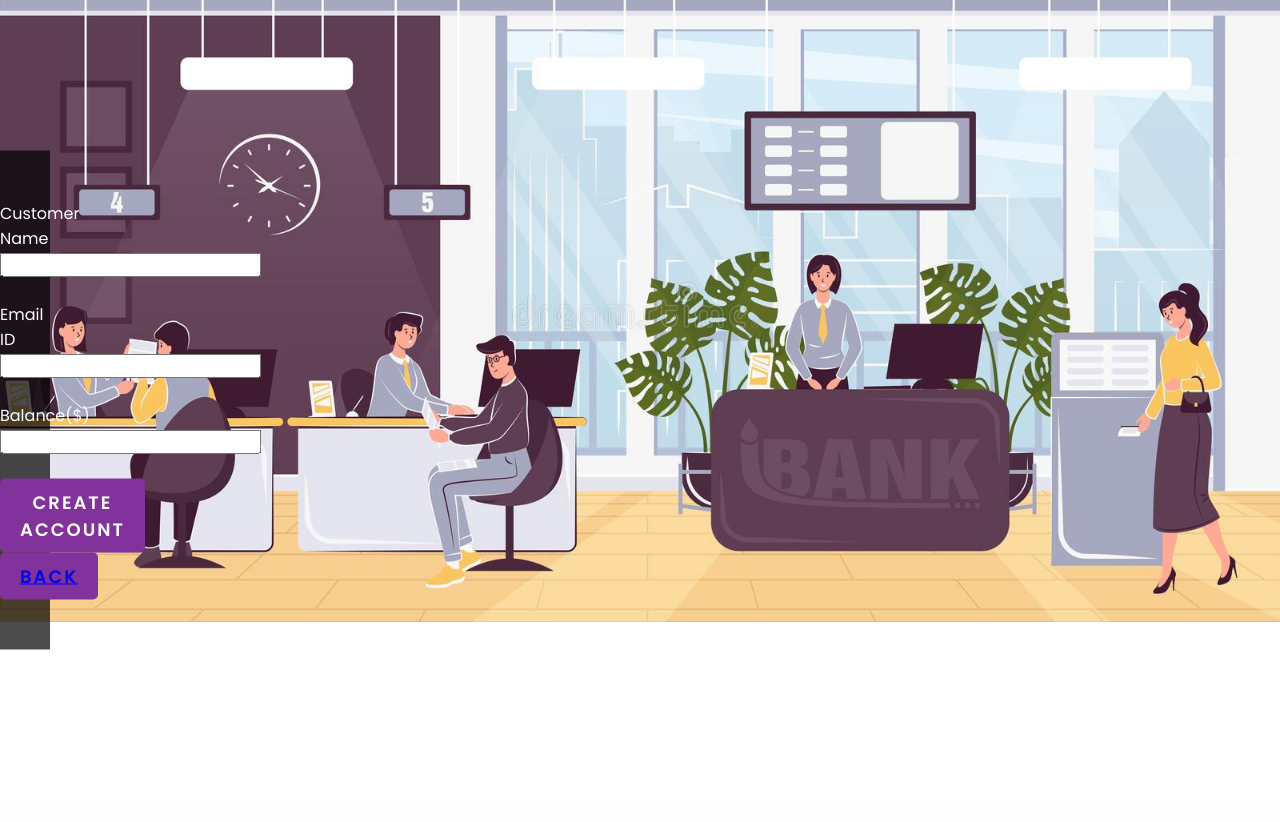
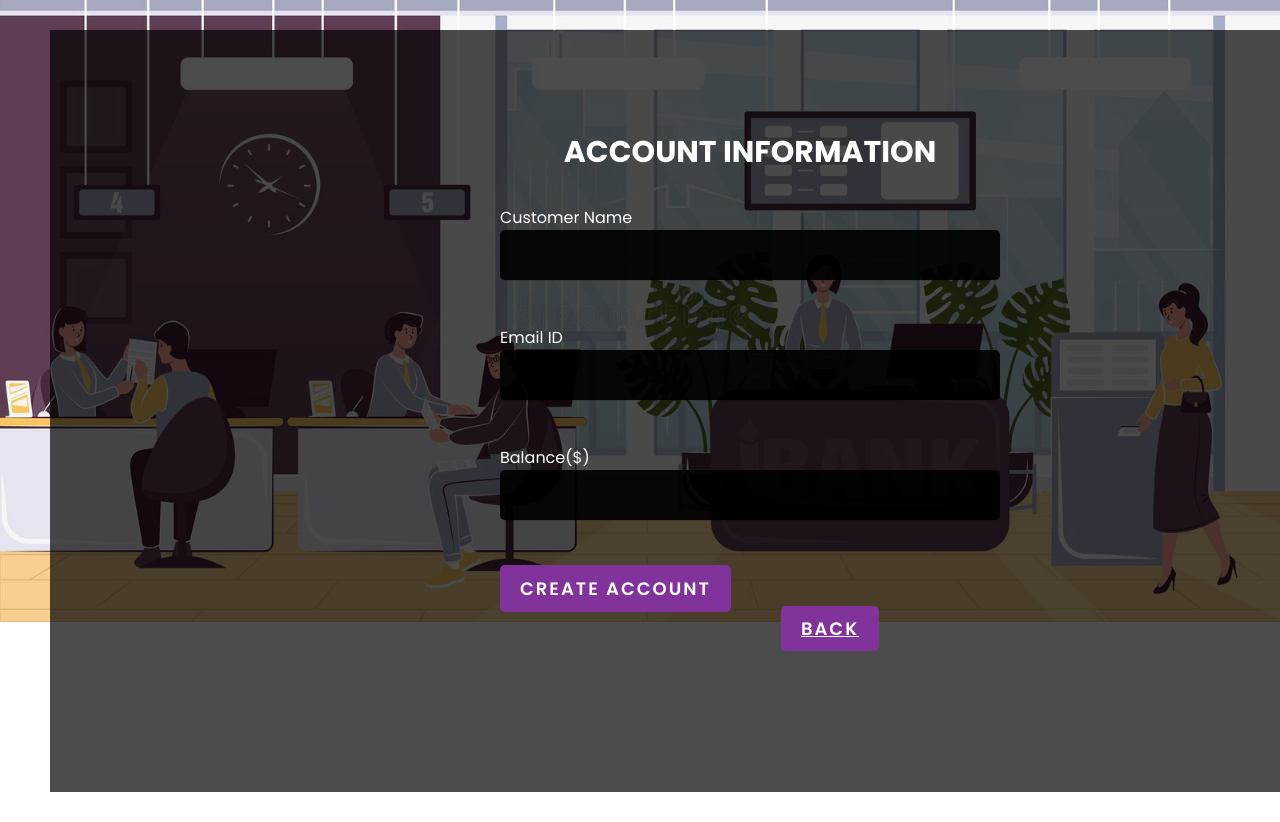
Before and after one commit to pkbparesh15/Bank-Database, a PHP site: page /insert.php in a window 1280 px wide; the page is wider, and only the part inside the window is pictured. Before the commit the page ends 650 px from the top of that part, so only its background shows below. Run offline with PHP 8.4, Linux system fonts and the light colour scheme; some web fonts are replaced.

Commit message:
Add files via upload

```diff
--- a/deposit.php
+++ b/deposit.php
@@ -72,7 +72,7 @@
 
         ?>
             <form action="./deposit.php" method="POST">
-
+                <div class="wid">
                     <div class="input-group mb-3">
                     <span class="input-group-text" id="basic-addon1">Account Number</span><br>
                     <input type="number" class="form-control" name="acc" required>
@@ -83,8 +83,9 @@
                     <input type="numfmt_format_currency" class="form-control" name="bal" required>
                     </div>
                     <br>
-                <button type="submit">Submit</button>
+                    <button type="submit">Submit</button><br><br><br>
                     <button><a href="index.php">Back</a></button>
+                </div>
             </form>
 
 
--- a/insert.php
+++ b/insert.php
@@ -45,28 +45,31 @@
             }
 
         ?>
+            <div class="about">
+                <form action="./insert.php" method="POST">
+                    <h2>Account Information</h2>
 
-            <form action="./insert.php" method="POST">
-                <div class="main">
-                    <div class="input-group mb-3">
+                    <div class="text-box">
                         <span class="input-group-text" id="basic-addon1">Customer Name</span><br>
                         <input type="text" class="form-control" name="name" required>
                     </div>
                    <br>
-                    <div class="input-group mb-3">
+                    <div class="text-box">
                        <span class="input-group-text" id="basic-addon2">Email ID</span><br>
                         <input type="email" class="form-control" name="mail" required>
                     </div>
                     <br>
-                    <div class="input-group mb-3">
+                    <div class="text-box">
                         <span class="input-group-text">Balance($)</span><br>
                         <input type="numfmt_format_currency" class="form-control" name="bal" required>
                     </div>
                     <br>
                     <button type="submit">Create Account</button>
-                    <button><a href="index.php">Back</a></button>
+                    <section>
+                    <a href="index.php">Back</a>
+                    </section>
+                </form>
             </div>
-            </form>
 
 
     </body>
--- a/phpstyle.css
+++ b/phpstyle.css
@@ -94,7 +65,6 @@ section {
 /* INDEX style*/
 
 section a {
-    float: right;
     background: rgb(130, 50, 155);
     color: #fff;
     border: none;
@@ -115,16 +85,35 @@ section a:hover {
 
 /* NEW CUSTOMER */
 
-.main {
-    width: 50%;
+.about {
     background-color: rgba(0, 0, 0, 0.7);
-    color: #ffffff;
+    padding: 100px 450px;
+    flex: 1;
+    margin: 30px 50px;
+    color: white;
+}
+
+.about h2 {
+    color: #fff;
     text-align: center;
-    padding: 50px;
-    position: absolute;
-    top: 50%;
-    left: 50%;
-    transform: translate(-50%, -50%);
+    font-size: 35px;
+    text-transform: uppercase;
+    margin-bottom: 30px;
+    font-size: 30px;
+}
+
+.form-control {
+    background: #000;
+    color: #fff;
+    border: none;
+    width: 500px;
+    height: 50px;
+    padding: 12px;
+    font-size: 15px;
+    border-radius: 5px;
+    box-shadow: 0 1px 1px rgba(0, 0, 0, 0.1);
+    margin-bottom: 20px;
+    opacity: 0.9;
 }
 
 button,
--- a/transfer.php
+++ b/transfer.php
@@ -102,7 +102,7 @@
 
         ?>
             <form action="./transfer.php" method="POST">
-
+                <div class="wid">
                     <div class="input-group mb-3">
                     <span class="input-group-text" id="basic-addon1">Sender's Account Number</span><br>
                     <input type="number" class="form-control" name="acc1" required>
@@ -118,9 +118,9 @@
                     <input type="numfmt_format_currency" class="form-control" name="bal" required>
                     </div>
                     <br>
-                    <button type="submit">Transfer</button>
+                    <button type="submit">Transfer</button><br><br><br>
                     <button><a href="index.php">Back</a></button>
-
+                </div>
             </form>
 
 
--- a/withdraw.php
+++ b/withdraw.php
@@ -72,7 +72,7 @@
 
         ?>
             <form action="./withdraw.php" method="POST">
-
+                <div class="wid">
                     <div class="input-group mb-3">
                     <span class="input-group-text" id="basic-addon1">Account Number</span><br>
                     <input type="number" class="form-control" name="acc" required>
@@ -83,9 +83,9 @@
                     <input type="numfmt_format_currency" class="form-control" name="bal"required >
                     </div>
                     <br>
-                    <button type="submit">Submit</button>
+                    <button type="submit">Submit</button><br><br><br>
                     <button><a href="index.php">Back</a></button>
-
+                </div>
             </form>
 
 
```
Also changed, not shown: other parts of phpstyle.css (+12 -29 lines), index.php (+6 -11 lines). Lines whose indentation alone changed are shown as unchanged.
